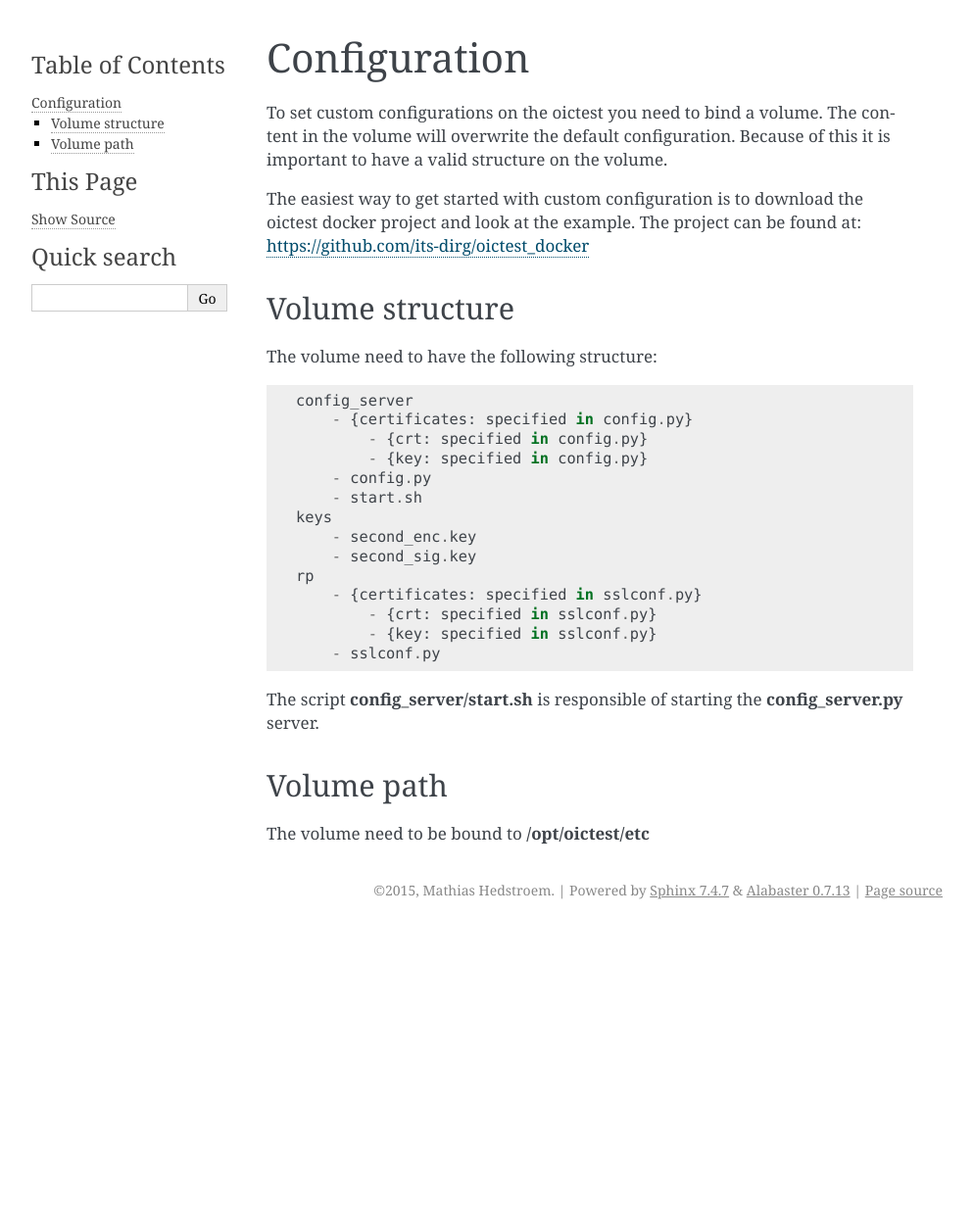
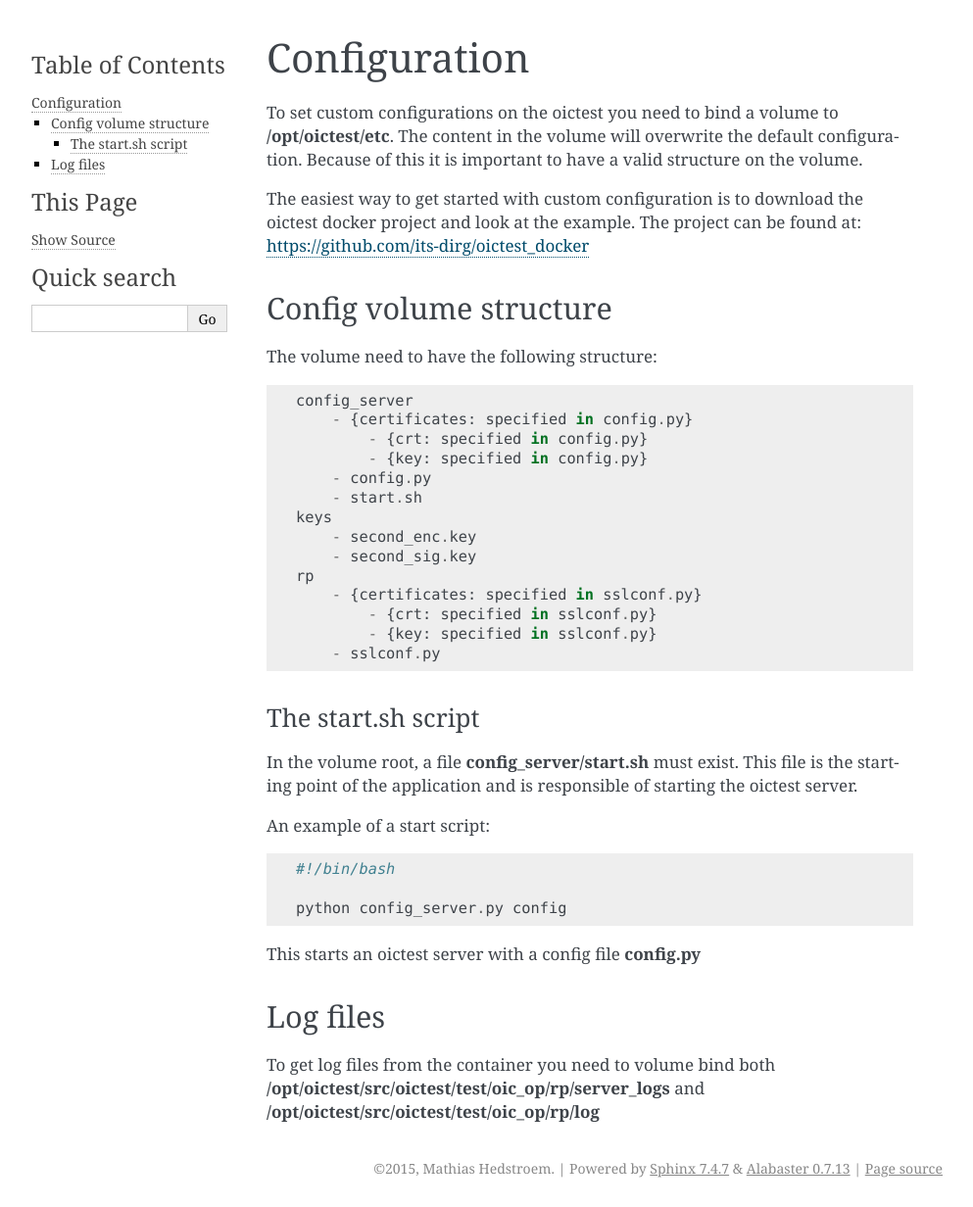
Before and after one commit to its-dirg/oictest_docker, a Sphinx documentation site: the page built from doc/configuration.rst, in a window 1280 px wide. Shown: the whole page at 98% size, without its empty margins (148-1141 px from the left). Built offline with Sphinx 7.4.7, drawn with Linux system fonts in a browser that asks for light colours; before the commit the page ends 948 px from its top, so only the background shows below that.

Commit message:
Updated documentation

```diff
--- a/doc/configuration.rst
+++ b/doc/configuration.rst
@@ -4,13 +4,13 @@
 Configuration
 *******************
 
-To set custom configurations on the oictest you need to bind a volume. The content in the volume will overwrite the
+To set custom configurations on the oictest you need to bind a volume to **/opt/oictest/etc**. The content in the volume will overwrite the
 default configuration. Because of this it is important to have a valid structure on the volume.
 
 The easiest way to get started with custom configuration is to download the oictest docker project and look at
 the example. The project can be found at: https://github.com/its-dirg/oictest_docker
 
-Volume structure
+Config volume structure
 ================
 
 The volume need to have the following structure::
@@ -30,9 +30,23 @@ The volume need to have the following structure::
             - {key: specified in sslconf.py}
         - sslconf.py
 
-The script **config_server/start.sh** is responsible of starting the **config_server.py** server.
+The start.sh script
+-------------------
 
-Volume path
-===========
+In the volume root, a file **config_server/start.sh** must exist. This file is the starting point of the application and is
+responsible of starting the oictest server.
 
-The volume need to be bound to **/opt/oictest/etc**
+An example of a start script::
+
+    #!/bin/bash
+
+    python config_server.py config
+
+This starts an oictest server with a config file **config.py**
+
+
+Log files
+=========
+
+To get log files from the container you need to volume bind both **/opt/oictest/src/oictest/test/oic_op/rp/server_logs**
+and **/opt/oictest/src/oictest/test/oic_op/rp/log**
```
